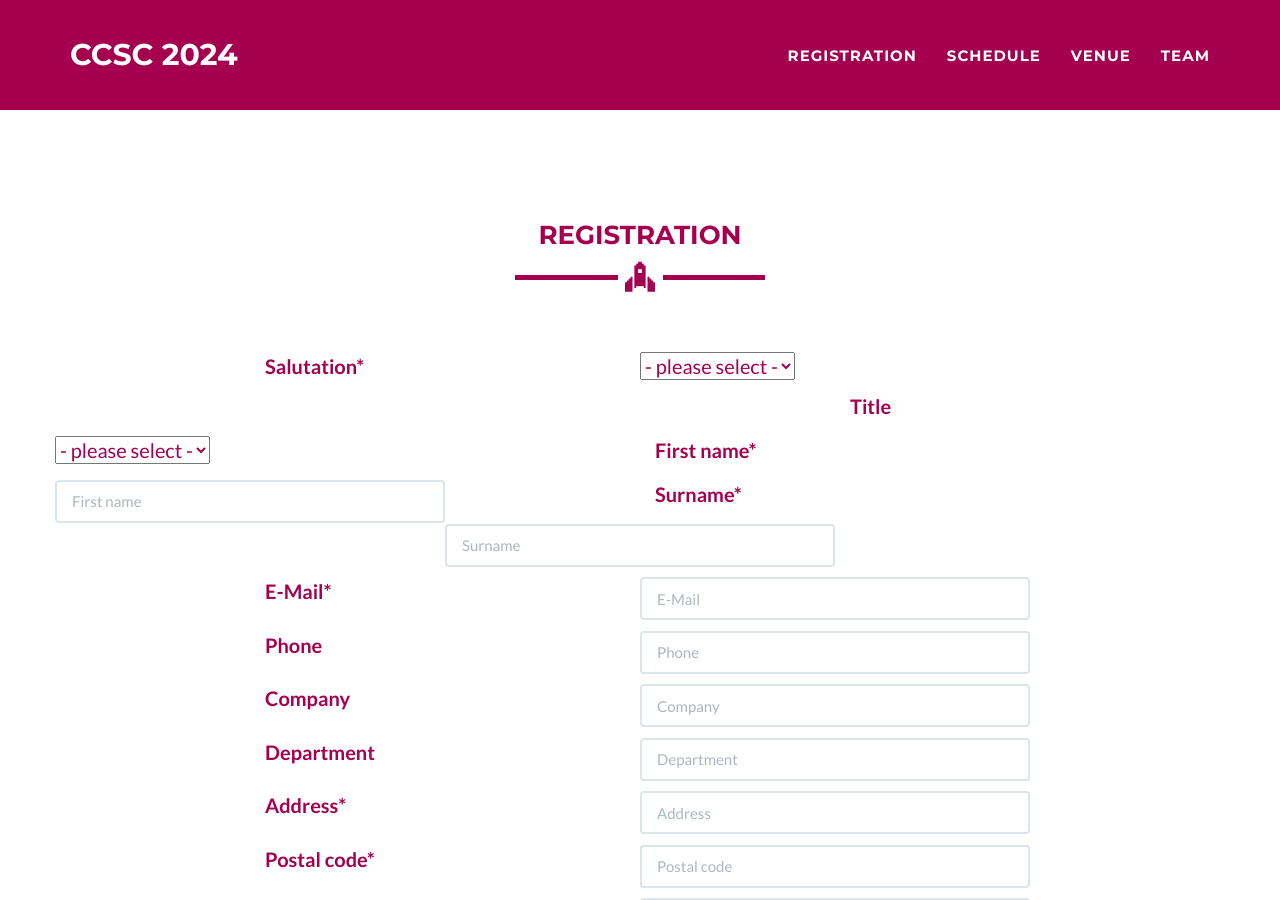
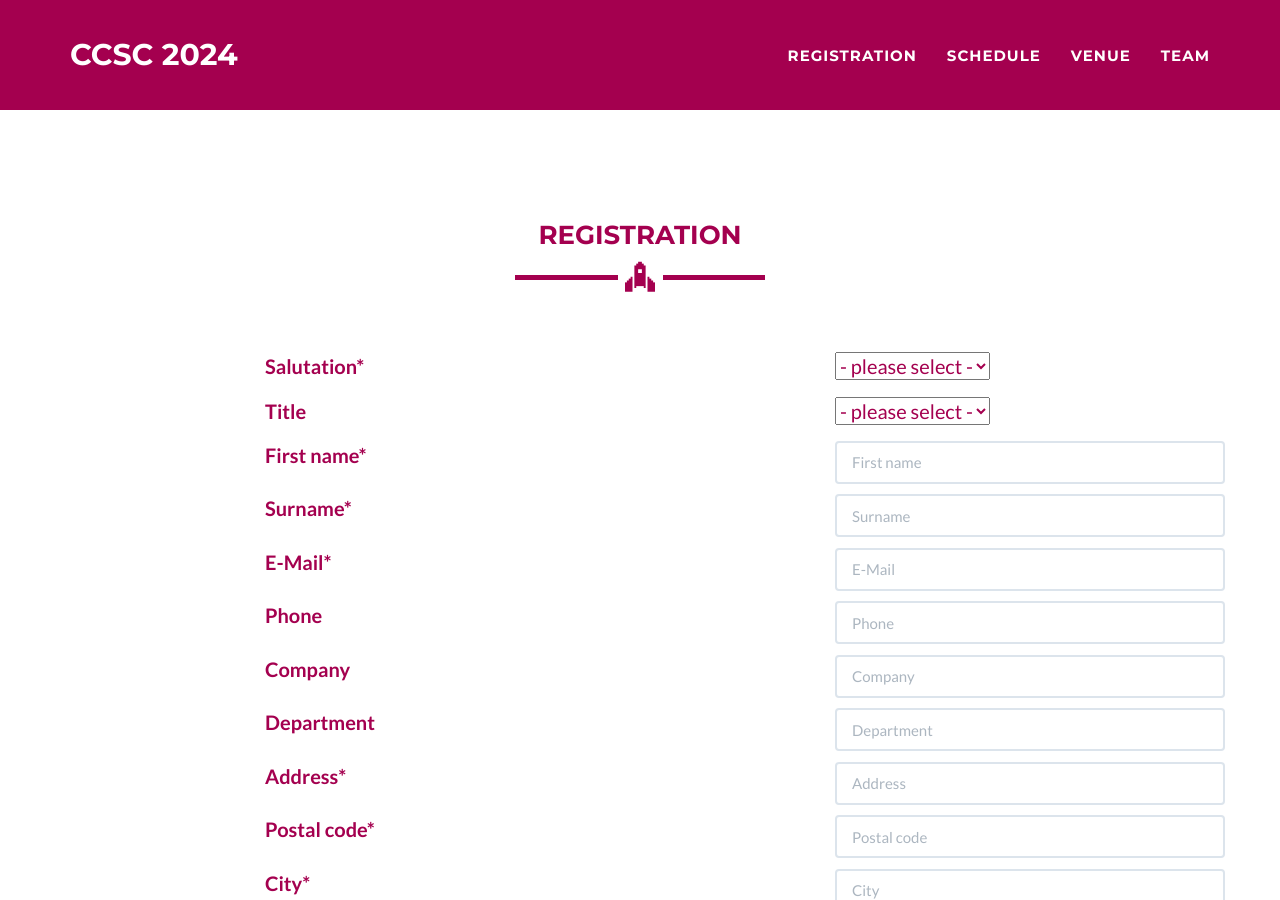
Before and after one commit to ccsc2024/ccsc2024.github.io, a Jekyll site: the page built from registration.html, in a window 1280 px wide and 900 px high. Built offline with Jekyll 4.4.1, drawn with Linux system fonts in a browser that asks for light colours.

Commit message:
Update registration.html

```diff
--- a/registration.html
+++ b/registration.html
@@ -12,10 +12,9 @@ layout: page
       </div>
     </div>
     <div class="row">
-      <!-- <div class="col-lg-8 col-lg-offset-2"> -->
       <form action="https://formspree.io/f/myyqkndv" method="POST" name="sentMessage" id="contactForm" novalidate>
       <!-- Salutation -->
-      <div class="col-lg-4 col-lg-offset-2">
+      <div class="col-lg-6 col-lg-offset-2">
           <p><label>Salutation*</label></p>
       </div>
       <div class="col-lg-4">
@@ -28,9 +27,9 @@ layout: page
           </select></p>
         </div>
       </div>
-      <br>
+      <br><br>
       <!-- Title -->
-      <div class="col-lg-4 col-lg-offset-2">
+      <div class="col-lg-6 col-lg-offset-2">
           <p><label>Title</label></p>
       </div>
       <div class="col-lg-4">
@@ -44,18 +43,18 @@ layout: page
           </select></p>
         </div>
       </div>
-      <br>
+      <br><br>
       <!-- First Name -->
-      <div class="col-lg-4 col-lg-offset-2">
+      <div class="col-lg-6 col-lg-offset-2">
         <p><label for="name">First name*</label></p>
       </div>
       <div class="col-lg-4">
         <div class="row control-group">
-          <p><input type="text" name="name" class="form-control" required="" placeholder="First name"/></p>
+          <p><input type="text" name="name" class="form-control" required="" placeholder="First name" id="txtForm"/></p>
         </div>
       </div>
       <!-- Surname -->
-      <div class="col-lg-4 col-lg-offset-2">
+      <div class="col-lg-6 col-lg-offset-2">
         <p><label for="name">Surname*</label></p>
       </div>
       <div class="col-lg-4">
@@ -64,7 +63,7 @@ layout: page
         </div>
       </div>
       <!-- Mail -->
-      <div class="col-lg-4 col-lg-offset-2">
+      <div class="col-lg-6 col-lg-offset-2">
         <p><label>E-Mail*</label></p>
       </div>
       <div class="col-lg-4">
@@ -73,7 +72,7 @@ layout: page
         </div>
       </div>
       <!-- Phone -->
-      <div class="col-lg-4 col-lg-offset-2">
+      <div class="col-lg-6 col-lg-offset-2">
         <p><label>Phone</label></p>
       </div>
       <div class="col-lg-4">
@@ -82,7 +81,7 @@ layout: page
         </div>
       </div>
       <!-- Company -->
-      <div class="col-lg-4 col-lg-offset-2">
+      <div class="col-lg-6 col-lg-offset-2">
         <p><label>Company</label></p>
       </div>
       <div class="col-lg-4">
@@ -91,7 +90,7 @@ layout: page
         </div>
       </div>
       <!-- Department -->
-      <div class="col-lg-4 col-lg-offset-2">
+      <div class="col-lg-6 col-lg-offset-2">
         <p><label>Department</label></p>
       </div>
       <div class="col-lg-4">
@@ -100,7 +99,7 @@ layout: page
         </div>
       </div>
       <!-- address -->
-      <div class="col-lg-4 col-lg-offset-2">
+      <div class="col-lg-6 col-lg-offset-2">
         <p><label>Address*</label></p>
       </div>
       <div class="col-lg-4">
@@ -109,7 +108,7 @@ layout: page
         </div>
       </div>
       <!-- postal code -->
-      <div class="col-lg-4 col-lg-offset-2">
+      <div class="col-lg-6 col-lg-offset-2">
         <p><label>Postal code*</label></p>
       </div>
       <div class="col-lg-4">
@@ -118,7 +117,7 @@ layout: page
         </div>
       </div>
       <!-- city -->
-      <div class="col-lg-4 col-lg-offset-2">
+      <div class="col-lg-6 col-lg-offset-2">
         <p><label>City*</label></p>
       </div>
       <div class="col-lg-4">
@@ -127,7 +126,7 @@ layout: page
         </div>
       </div>
       <!-- Country -->
-      <div class="col-lg-4 col-lg-offset-2">
+      <div class="col-lg-6 col-lg-offset-2">
         <p><label>Country</label></p>
       </div>
       <div class="col-lg-4">
```
